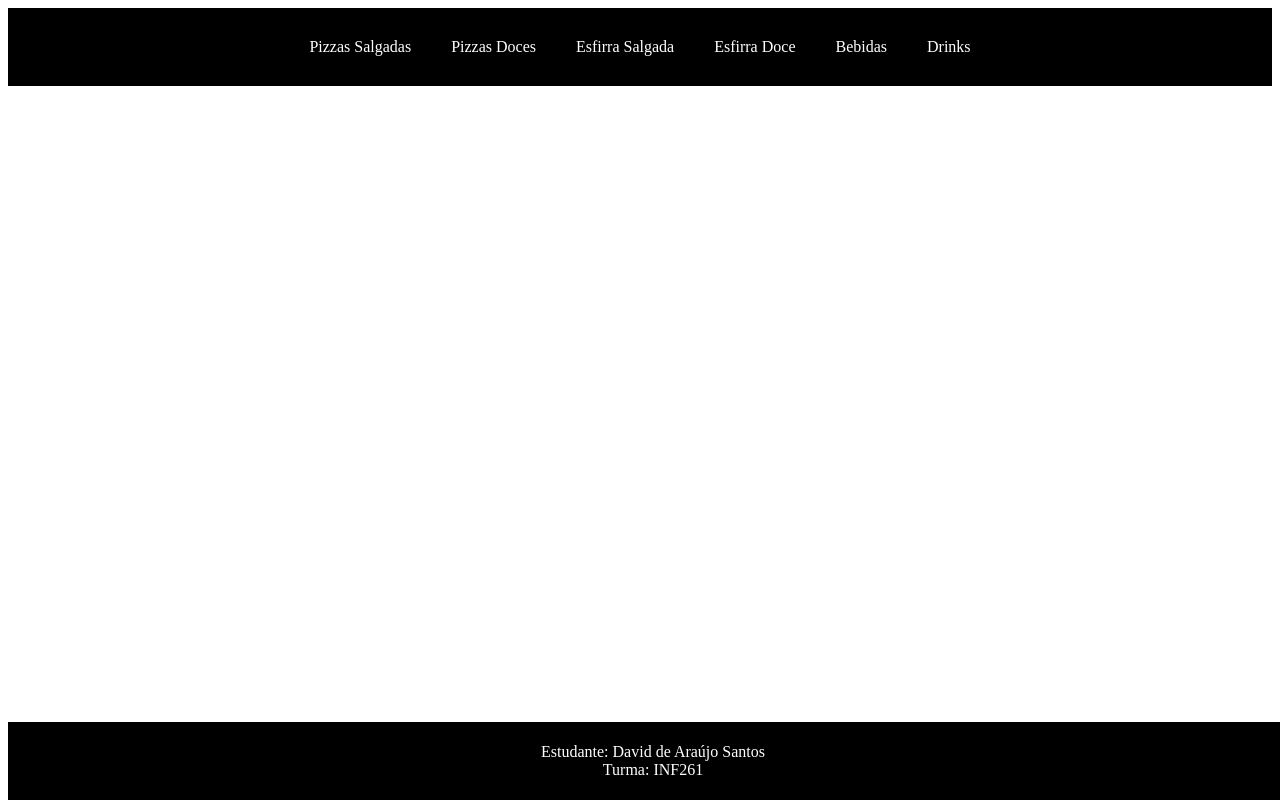
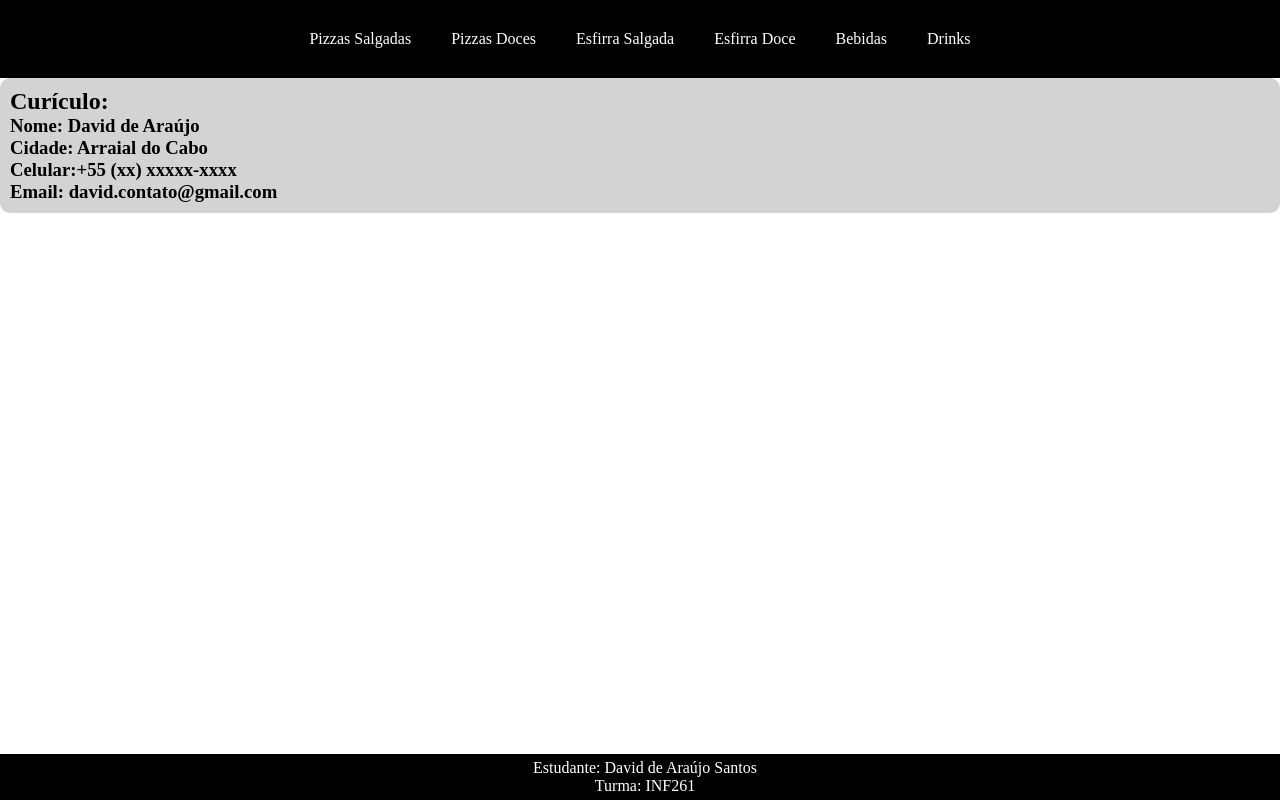
Before and after one commit to DavidAraujo178/atividade02, a plain HTML site: page index.html in a window 1280 px wide. Drawn offline with Linux system fonts and the light colour scheme.

Commit message:
Versão 11 - Parte central

```diff
--- a/index.html
+++ b/index.html
@@ -2,7 +2,10 @@
 
 <head>
   <title>Menu</title>
-  <style>
+ <style>
+  *{
+    margin: 0;
+  }
     .menu ul {
       background-color: black;
       color: white;
@@ -40,6 +43,12 @@
       bottom: 0;
       width: 100%;
     }
+    div{
+      background-color: lightgray;
+      padding: 10px;
+      border-radius: 10px;
+
+    }
   </style>
 </head>
 
@@ -55,6 +64,13 @@
     <li> <a href="paginas/drinks.html">Drinks</a> </li>
   </ul>
 </nav>
+<div>
+  <h2>Curículo: </h2>
+  <h3>Nome: David de Araújo</h3>
+  <h3>Cidade: Arraial do Cabo</h3>
+  <h3>Celular:+55 (xx) xxxxx-xxxx </h3>
+  <h3>Email: david.contato@gmail.com</h3>
+</div>
 <footer>
   <p>Estudante: David de Araújo Santos <br>Turma: INF261</p>
 </footer>
```
